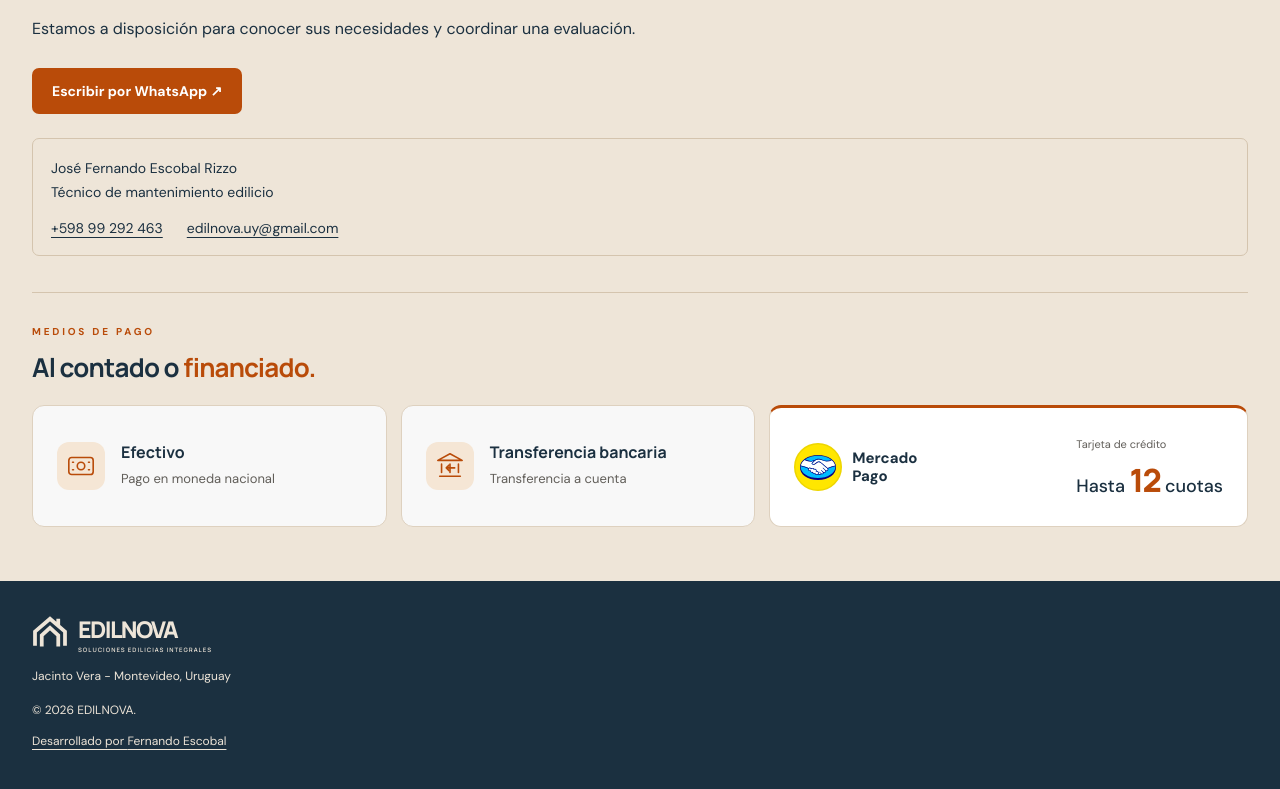
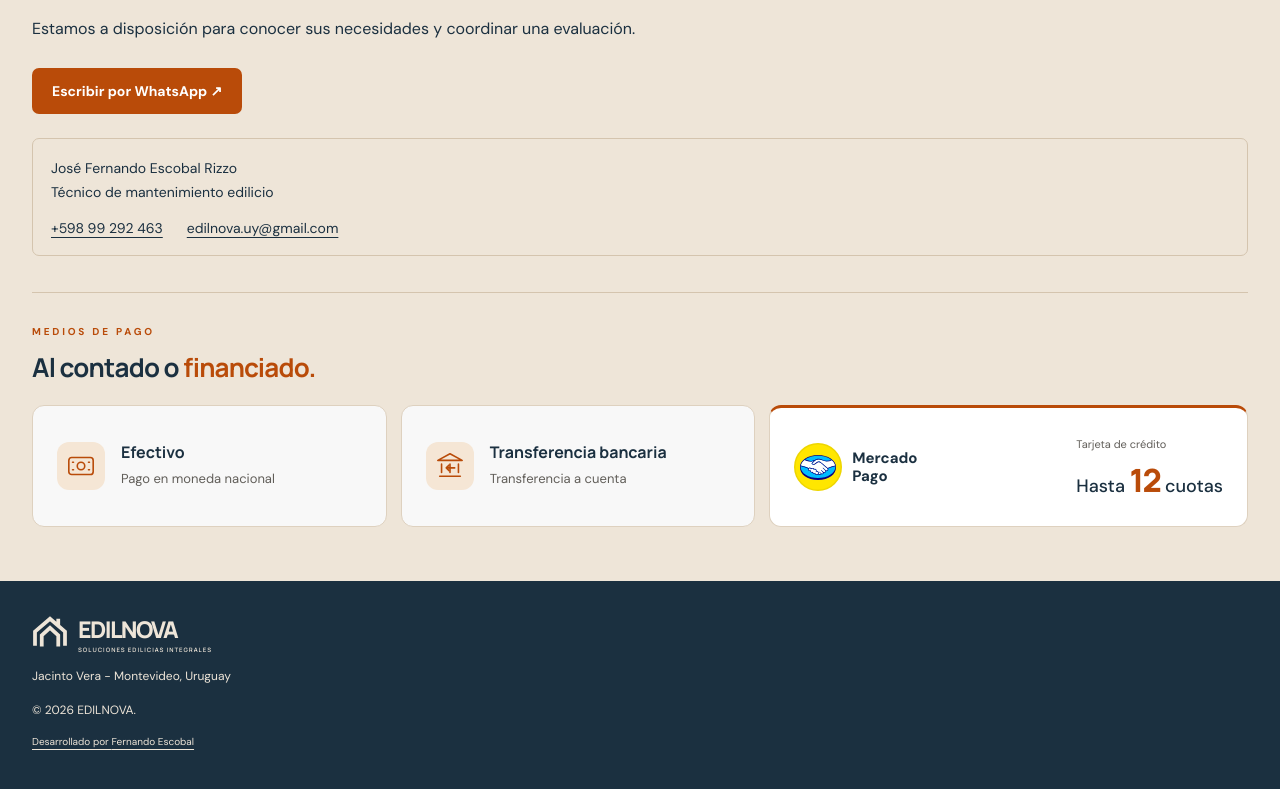
Before and after one commit to edilnova/edilnova.prod, a React (Vite) app: page / in a window 1280 px wide. Shown: the part 3251-4040 px from the top of the page. Built offline with nearby package versions, Linux system fonts and the light colour scheme.

Commit message:
contacto dev font size

```diff
--- a/src/styles/Institutional.module.css
+++ b/src/styles/Institutional.module.css
@@ -280,4 +280,22 @@
     cursor: pointer;
     text-align: left
 }
-.developerCredit{padding:0;border:0;background:none;color:inherit;font:inherit;text-align:left;cursor:pointer;text-decoration:underline;text-underline-offset:4px}.developerCredit:hover{color:inherit;text-decoration-thickness:2px}
+
+.developerCredit {
+
+    padding: 0;
+    border: 0;
+    background: none;
+    color: inherit;
+    font: inherit;
+    font-size: 10px;
+    text-align: left;
+    cursor: pointer;
+    text-decoration: underline;
+    text-underline-offset: 4px
+}
+
+.developerCredit:hover {
+    color: inherit;
+    text-decoration-thickness: 2px
+}
```
